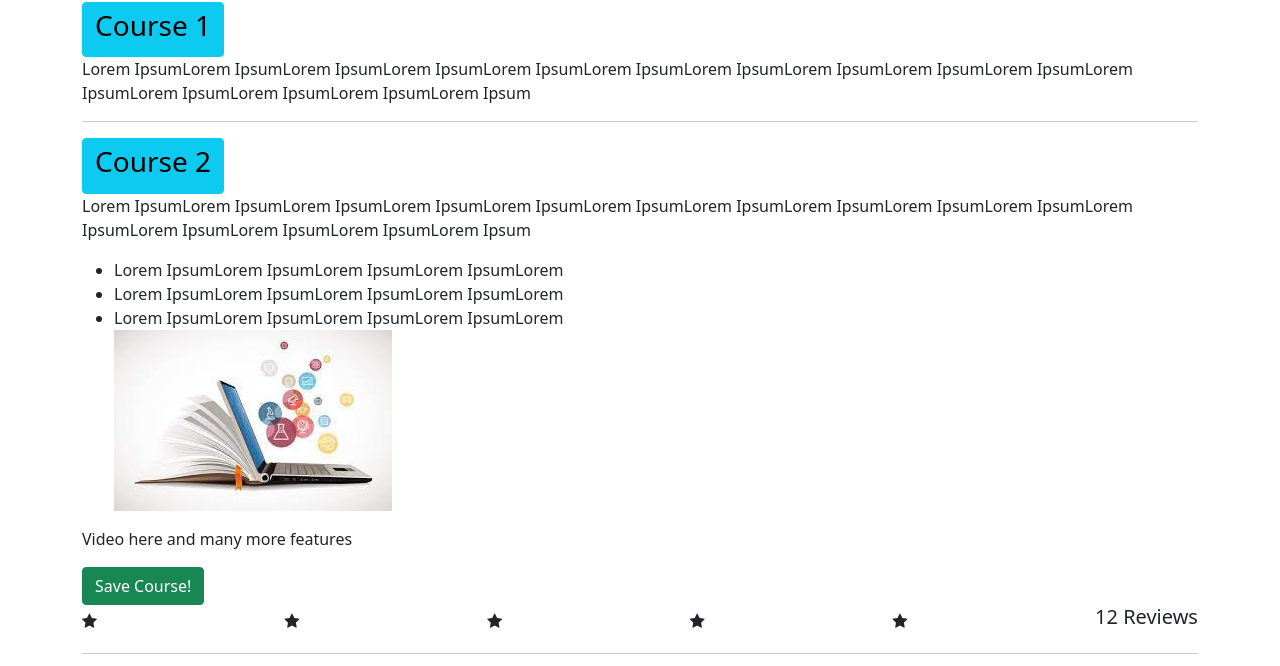
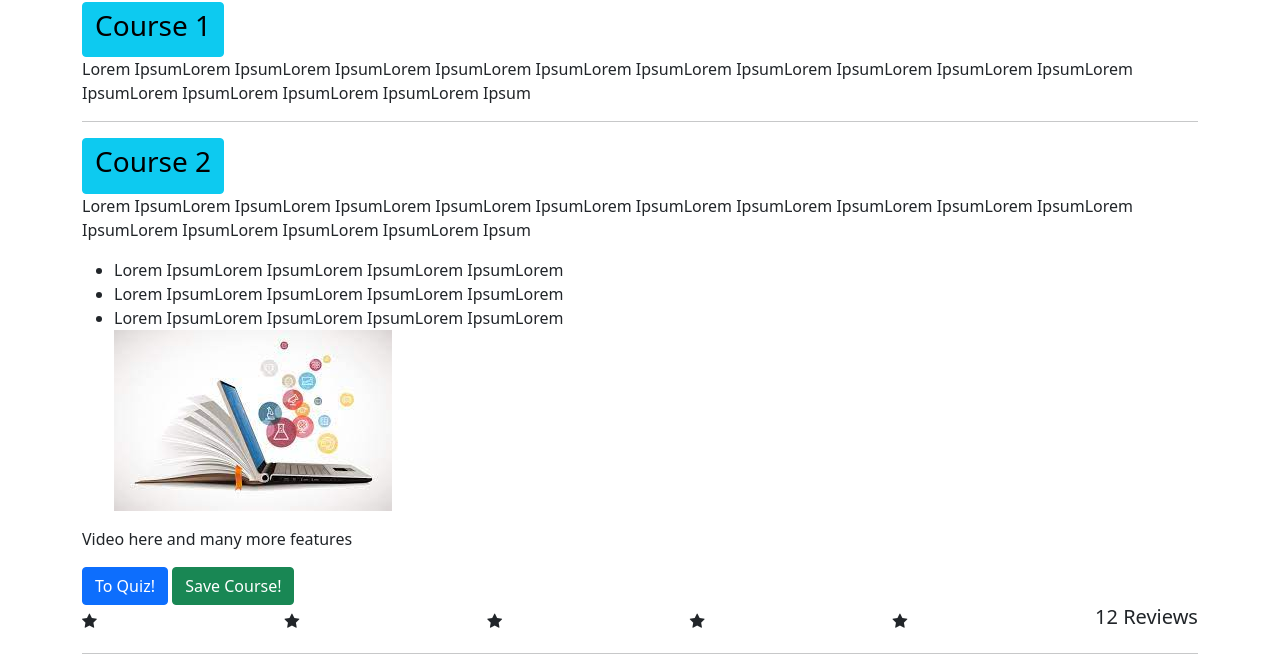
Before and after one commit to bojan-suklev/DNICPrototype, a plain HTML site: page CoursesPage.html in a window 1280 px wide. Shown: the part 56-722 px from the top of the page. Drawn offline with nearby package versions, Linux system fonts and the light colour scheme.

Commit message:
Links added

```diff
--- a/CoursesPage.html
+++ b/CoursesPage.html
@@ -39,6 +39,7 @@ ka7Sk0Gln4gmtz2MlQnikT1wXgYsOg+OMhuP+IlRH9sENBO0LRn5q+8nbTov4+1p" crossorigin="a
         <img src="../images/download.jpg"></img>
     </ul>
     <p>Video here and many more features</p>
+    <a href="Quiz.html"><button type="button" class="btn btn-primary">To Quiz!</button></a>
     <button type="button" class="btn btn-success">Save Course!</button>
     <div class="d-flex justify-content-between align-items-center">
         <span class="fa fa-star checked"></span>
```
